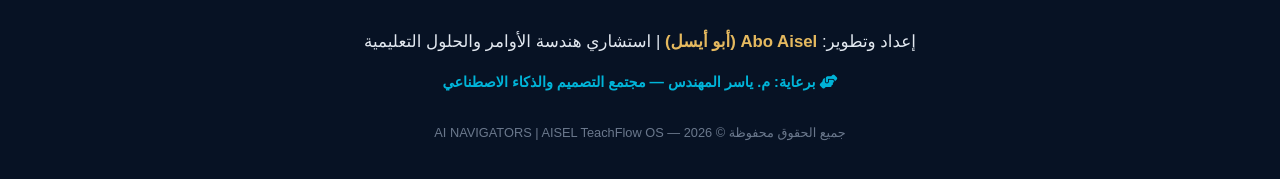
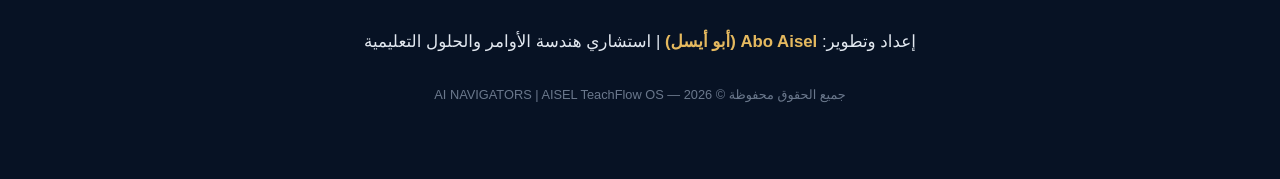
Before and after one commit to akramaiselsara22-cloud/Smart-Teacher-Platform, a plain HTML site: page index.html in a window 1280 px wide. Shown: the part 5418-5597 px from the top of the page. After the commit the page ends 5559 px from the top, so only its background shows below. Drawn offline with Linux system fonts and the light colour scheme; a web font is replaced by a local one.

Commit message:
Add files via upload

```diff
--- a/index.html
+++ b/index.html
@@ -1135,11 +1135,6 @@
         }
         .footer-credits strong {
             color: var(--accent-gold);
-        }
-        .footer-sponsor {
-            color: var(--accent-cyan);
-            font-weight: 600;
-            margin-bottom: 20px;
         }
 
         /* Responsive */
@@ -1821,9 +1816,6 @@
             <div class="footer-credits">
                 إعداد وتطوير: <strong>Abo Aisel (أبو أيسل)</strong> | استشاري هندسة الأوامر والحلول التعليمية
             </div>
-            <div class="footer-sponsor">
-                <i class="fa-solid fa-handshake-angle"></i> برعاية: <strong>م. ياسر المهندس</strong> — مجتمع التصميم والذكاء الاصطناعي
-            </div>
 
             <p style="margin-top: 25px; font-size: 0.8rem; opacity: 0.7;">
                 جميع الحقوق محفوظة © 2026 — AI NAVIGATORS | AISEL TeachFlow OS
```
